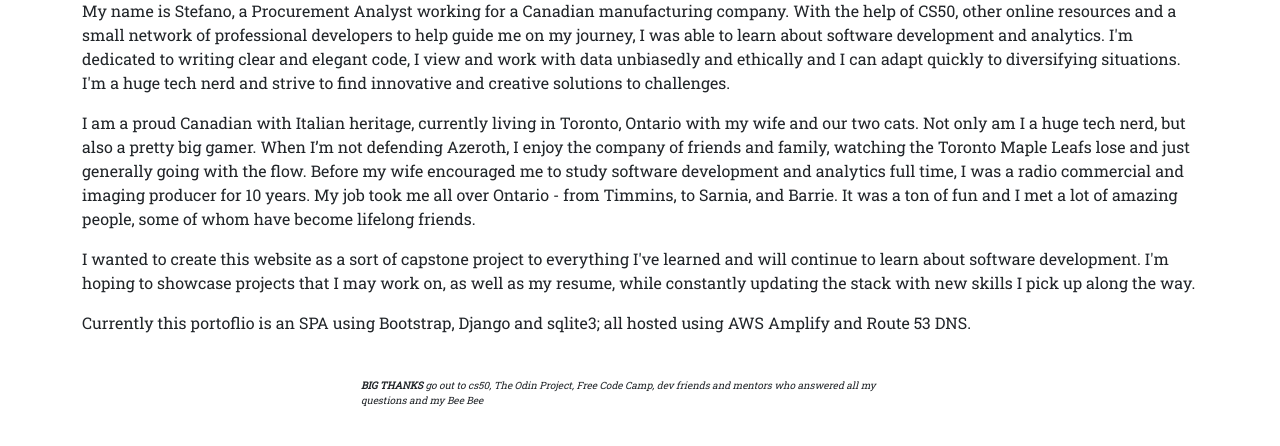
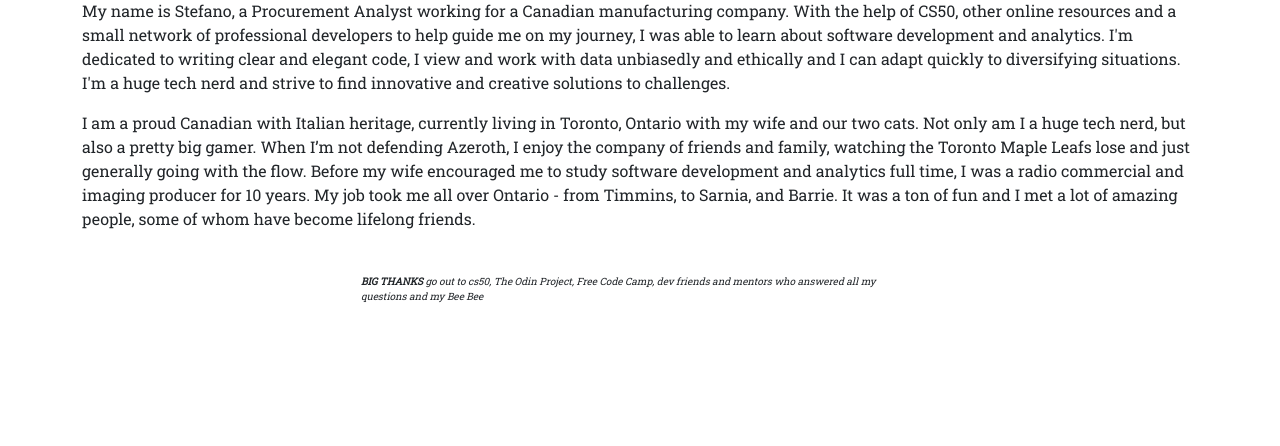
Before and after one commit to TeaZea/Portfolio_2024, a Django app: page / in a window 1280 px wide. Shown: the part 281-727 px from the top of the page. Run offline with Django 5.2, Linux system fonts and the light colour scheme; some libraries are stand-ins or nearby versions.

Commit message:
Moved content around, updated docs.

```diff
--- a/portfolio_v2/pages/templates/pages/home.html
+++ b/portfolio_v2/pages/templates/pages/home.html
@@ -6,8 +6,6 @@
     <h1>hi</h1>
     <p>My name is Stefano, a Procurement Analyst working for a Canadian manufacturing company. With the help of CS50, other online resources and a small network of professional developers to help guide me on my journey, I was able to learn about software development and analytics. I'm dedicated to writing clear and elegant code, I view and work with data unbiasedly and ethically and I can adapt quickly to diversifying situations. I'm a huge tech nerd and strive to find innovative and creative solutions to challenges.</p>
     <p>I am a proud Canadian with Italian heritage, currently living in Toronto, Ontario with my wife and our two cats. Not only am I a huge tech nerd, but also a pretty big gamer. When I’m not defending Azeroth, I enjoy the company of friends and family, watching the Toronto Maple Leafs lose and just generally going with the flow. Before my wife encouraged me to study software development and analytics full time, I was a radio commercial and imaging producer for 10 years. My job took me all over Ontario - from Timmins, to Sarnia, and Barrie. It was a ton of fun and I met a lot of amazing people, some of whom have become lifelong friends.</p>
-    <p>I wanted to create this website as a sort of capstone project to everything I've learned and will continue to learn about software development. I'm hoping to showcase projects that I may work on, as well as my resume, while constantly updating the stack with new skills I pick up along the way.</p>
-    <p>Currently this portoflio is an SPA using Bootstrap, Django and sqlite3; all hosted using AWS Amplify and Route 53 DNS.</p>
 </div>
 
 {% endblock page_content %}
```
Also changed, not shown: portfolio_v2/db.sqlite3, 1 other file.
